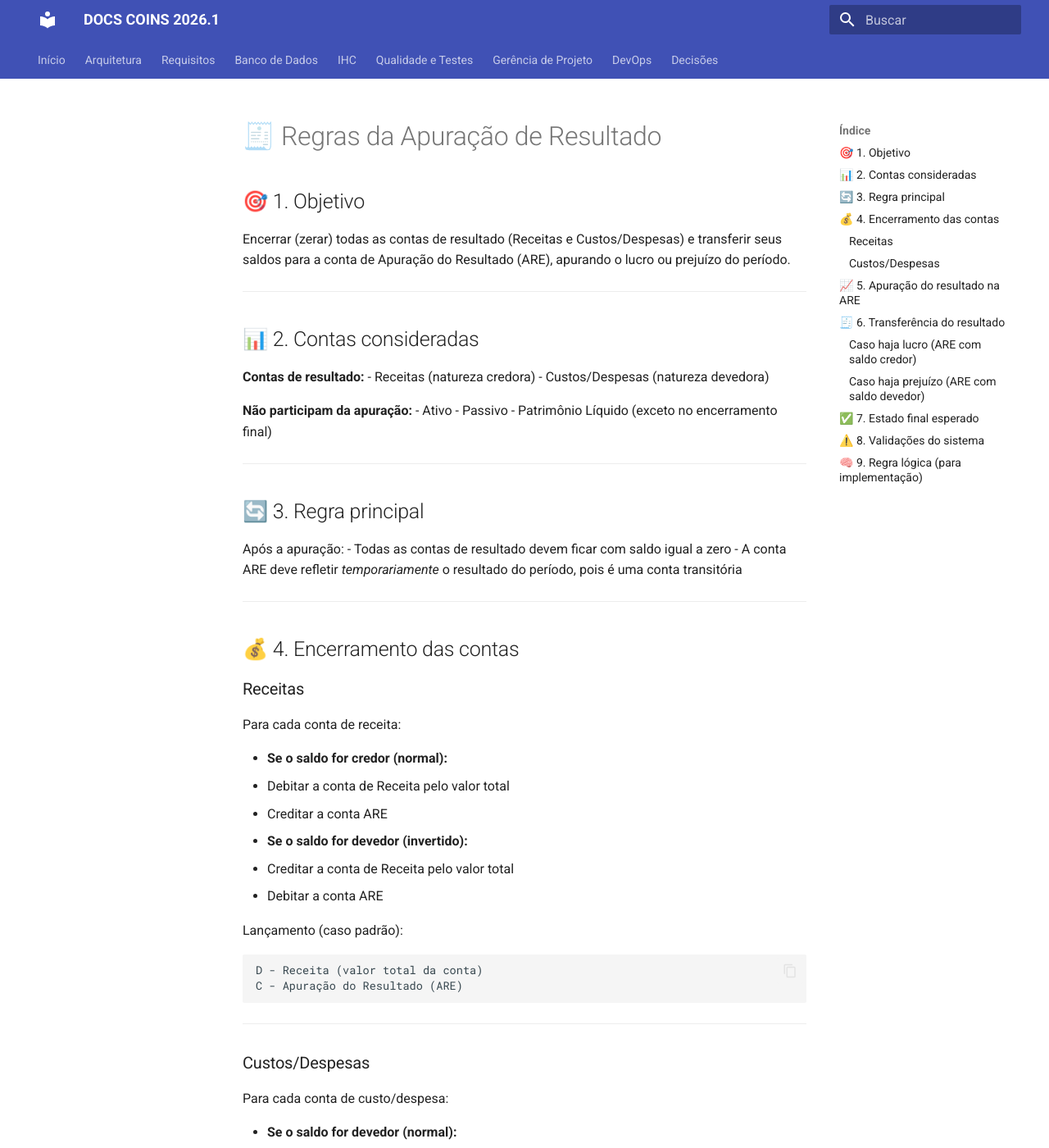
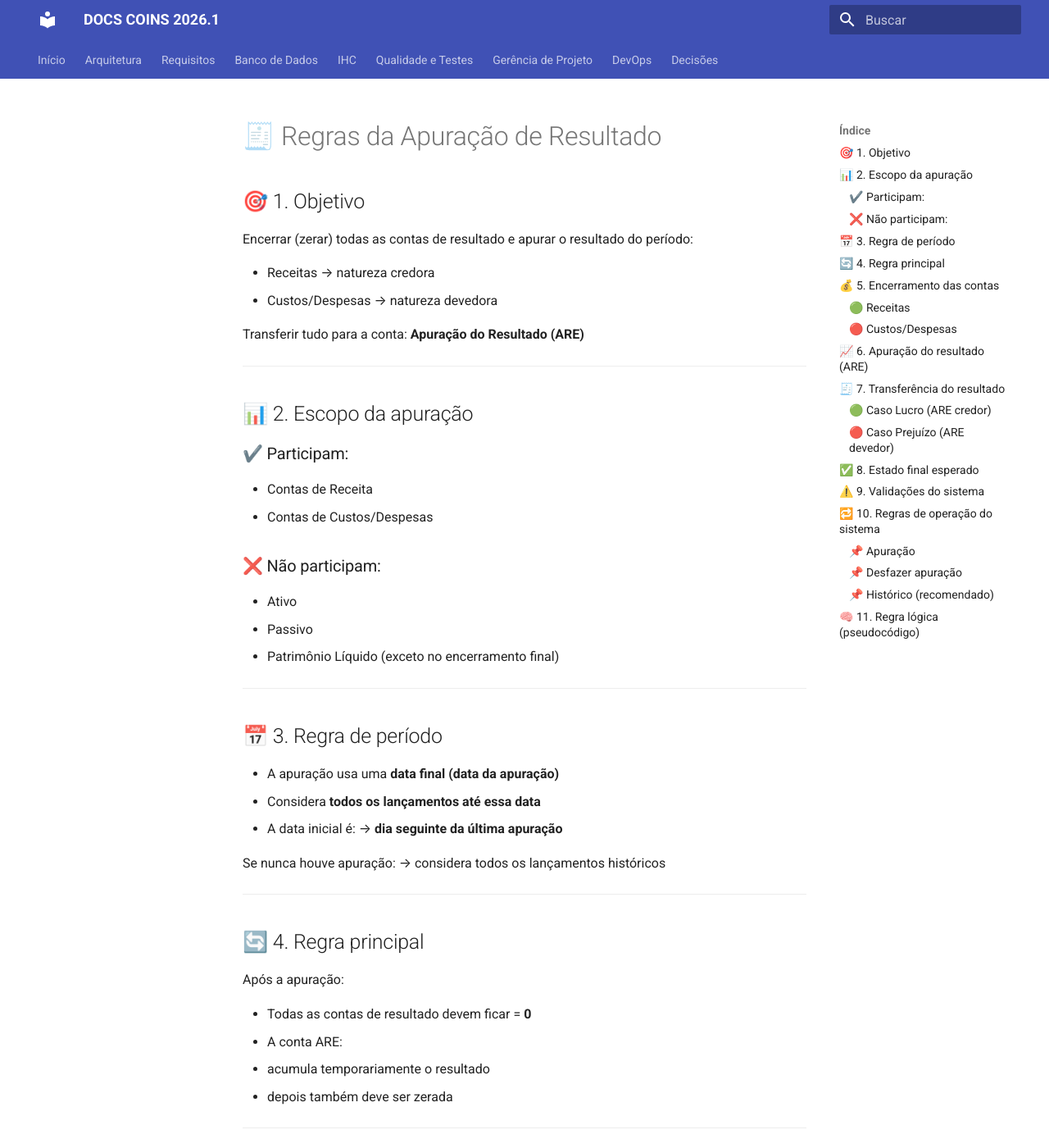
Before and after one commit to NES-Contabilidade-Integrada/doc-coins2026.1, an MkDocs documentation site: the page built from docs/requisitos/apuracao-regras.md, in a window 1280 px wide and 1400 px high. Shown: the whole window at 82% size. Built offline with MkDocs 1.6.1 and Material for MkDocs 9.7.7, drawn with Linux system fonts in a browser that asks for light colours; some of the changed text lies outside the part shown.

Commit message:
Revise rules for result apportionment and account closure
Updated the document to clarify the rules for closing accounts and the apportionment of results, including changes in section titles and added details for better understanding.

````diff
--- a/docs/requisitos/apuracao-regras.md
+++ b/docs/requisitos/apuracao-regras.md
@@ -1,152 +1,166 @@
 # 🧾 Regras da Apuração de Resultado
 
 ## 🎯 1. Objetivo
-Encerrar (zerar) todas as contas de resultado (Receitas e Custos/Despesas) e transferir seus saldos para a conta de Apuração do Resultado (ARE), apurando o lucro ou prejuízo do período.
+Encerrar (zerar) todas as contas de resultado e apurar o resultado do período:
+
+- Receitas → natureza credora
+- Custos/Despesas → natureza devedora
+
+Transferir tudo para a conta:
+**Apuração do Resultado (ARE)**
 
 ---
 
-## 📊 2. Contas consideradas
+## 📊 2. Escopo da apuração
 
-**Contas de resultado:**
-- Receitas (natureza credora)
-- Custos/Despesas (natureza devedora)
+### ✔️ Participam:
+- Contas de Receita
+- Contas de Custos/Despesas
 
-**Não participam da apuração:**
+### ❌ Não participam:
 - Ativo
 - Passivo
 - Patrimônio Líquido (exceto no encerramento final)
 
 ---
 
-## 🔄 3. Regra principal
-Após a apuração:
-- Todas as contas de resultado devem ficar com saldo igual a zero
-- A conta ARE deve refletir *temporariamente* o resultado do período, pois é uma conta transitória
+## 📅 3. Regra de período
+
+- A apuração usa uma **data final (data da apuração)**
+- Considera **todos os lançamentos até essa data**
+- A data inicial é:
+  → **dia seguinte da última apuração**
+
+Se nunca houve apuração:
+→ considera todos os lançamentos históricos
 
 ---
 
-## 💰 4. Encerramento das contas
+## 🔄 4. Regra principal
 
-### Receitas
+Após a apuração:
 
-Para cada conta de receita:
-
-- **Se o saldo for credor (normal):**
-  - Debitar a conta de Receita pelo valor total
-  - Creditar a conta ARE
-
-- **Se o saldo for devedor (invertido):**
-  - Creditar a conta de Receita pelo valor total
-  - Debitar a conta ARE
-
-Lançamento (caso padrão):
-```
-D - Receita (valor total da conta)
-C - Apuração do Resultado (ARE)
-```
+- Todas as contas de resultado devem ficar = **0**
+- A conta ARE:
+  - acumula temporariamente o resultado
+  - depois também deve ser zerada
 
 ---
 
-### Custos/Despesas
+## 💰 5. Encerramento das contas
 
-Para cada conta de custo/despesa:
+### 🟢 Receitas
 
-- **Se o saldo for devedor (normal):**
-  - Creditar a conta de Custo/Despesa pelo valor total
-  - Debitar a conta ARE
-
-- **Se o saldo for credor (invertido):**
-  - Debitar a conta de Custo/Despesa pelo valor total
-  - Creditar a conta ARE
-
-Lançamento (caso padrão):
-```
-D - Apuração do Resultado (ARE)
-C - Custos/Despesas (valor total da conta)
-```
+| Situação | Lançamento |
+|--------|-----------|
+| Saldo credor (normal) | D Receita / C ARE |
+| Saldo devedor (invertido) | C Receita / D ARE |
 
 ---
 
-## 📈 5. Apuração do resultado na ARE
+### 🔴 Custos/Despesas
+
+| Situação | Lançamento |
+|--------|-----------|
+| Saldo devedor (normal) | D ARE / C Custo |
+| Saldo credor (invertido) | D Custo / C ARE |
+
+---
+
+## 📈 6. Apuração do resultado (ARE)
 
 Após o encerramento:
 
-- Se o saldo da ARE for credor → Lucro
-- Se o saldo da ARE for devedor → Prejuízo
+- ARE credor → **Lucro**
+- ARE devedor → **Prejuízo**
 
 ---
 
-## 🧾 6. Transferência do resultado
+## 🧾 7. Transferência do resultado
 
-### Caso haja lucro (ARE com saldo credor)
+### 🟢 Caso Lucro (ARE credor)
 
-- **Debitar a ARE pelo valor total do lucro (zerando a conta)**
-- **Creditar Lucros Acumulados pelo mesmo valor**
-
-```
-D - Apuração do Resultado (ARE)
+D - ARE
 C - Lucros Acumulados
-```
 
 ---
 
-### Caso haja prejuízo (ARE com saldo devedor)
+### 🔴 Caso Prejuízo (ARE devedor)
 
-- **Creditar a ARE pelo valor total do prejuízo (zerando a conta)**
-- **Debitar Prejuízos Acumulados pelo mesmo valor**
-
-```
 D - Prejuízos Acumulados
-C - Apuração do Resultado (ARE)
-```
+C - ARE
 
 ---
 
-## ✅ 7. Estado final esperado
+## ✅ 8. Estado final esperado
 
 Após a apuração:
 
-- Todas as contas de resultado = 0
-- Conta ARE = 0
-- Resultado transferido para o Patrimônio Líquido:
-  - Lucros Acumulados ou
-  - Prejuízos Acumulados
+- Contas de Receita = 0
+- Contas de Custos/Despesas = 0
+- ARE = 0
+
+Resultado transferido para:
+
+- Lucros Acumulados
+ou
+- Prejuízos Acumulados
 
 ---
 
-## ⚠️ 8. Validações do sistema
+## ⚠️ 9. Validações do sistema
 
 Antes de permitir a apuração:
 
-- Débitos = Créditos (balanço consistente)
+- Débitos = Créditos
 - Todas as contas possuem classificação correta
-- Período definido
+- Data da apuração definida
 - Sem inconsistências contábeis
 
 ---
 
-## 🧠 9. Regra lógica (para implementação)
+## 🔁 10. Regras de operação do sistema
 
-```
-Para cada conta de Receita:
-    if saldo > 0 (credor):
-        debitar conta
-        creditar ARE
+### 📌 Apuração
+- Tela mostra um **resumo antes de executar**
+- Cálculo pode ser em tempo real
+
+### 📌 Desfazer apuração
+- Só pode desfazer **a última apuração**
+- Para desfazer uma anterior:
+  → precisa desfazer as mais recentes antes
+
+### 📌 Histórico (recomendado)
+- Manter lista de apurações por data
+- Permite rastreabilidade
+
+---
+
+## 🧠 11. Regra lógica (pseudocódigo)
+
+```python
+# Receitas
+for conta in receitas:
+    if saldo > 0:  # credor
+        debitar(conta)
+        creditar(ARE)
     else:
-        creditar conta
-        debitar ARE
+        creditar(conta)
+        debitar(ARE)
 
-Para cada conta de Custos/Despesas:
-    if saldo > 0 (devedor):
-        creditar conta
-        debitar ARE
+# Custos/Despesas
+for conta in custos:
+    if saldo > 0:  # devedor
+        creditar(conta)
+        debitar(ARE)
     else:
-        debitar conta
-        creditar ARE
+        debitar(conta)
+        creditar(ARE)
 
-Se saldo ARE for credor:
-    transferir para Lucros Acumulados
-
-Se saldo ARE for devedor:
-    transferir para Prejuízos Acumulados
-```
+# Resultado
+if ARE.saldo > 0:  # lucro
+    debitar(ARE)
+    creditar(lucros_acumulados)
+else:  # prejuízo
+    debitar(prejuizos_acumulados)
+    creditar(ARE)
````
